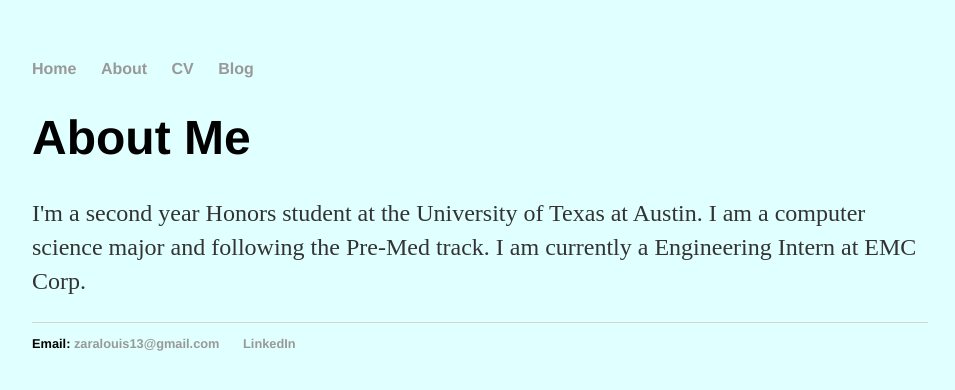
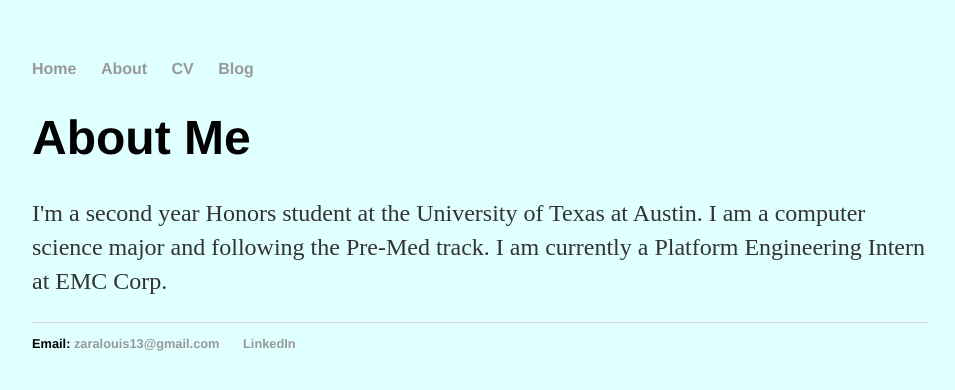
Before and after one commit to zaralouis/zaralouis.github.io, a Jekyll site: the page built from about/index.html, in a window 1280 px wide. Shown: the top 390 px of the page, without its empty margins (160-1115 px from the left). Built offline with Jekyll 4.4.1, drawn with Linux system fonts in a browser that asks for light colours.

Commit message:
Update index.html

```diff
--- a/about/index.html
+++ b/about/index.html
@@ -13,8 +13,8 @@
 	<body bgcolor="#e0ffff">
 		<h1>About Me</h1>
 		<div class="container">
-    		<div class="blurb"><p>I'm a second year Honors student at the University of Texas at Austin. I am a computer science major and following the Pre-Med track. I am currently a Engineering Intern at EMC Corp.
-				</p>
+    		<div class="blurb"><p><font face="Minion Web"> I'm a second year Honors student at the University of Texas at Austin. I am a computer science major and following the Pre-Med track. I am currently a Platform Engineering Intern at EMC Corp.
+				</font></p>
     		</div><!-- /.blurb -->
 		</div><!-- /.container -->
 
```
